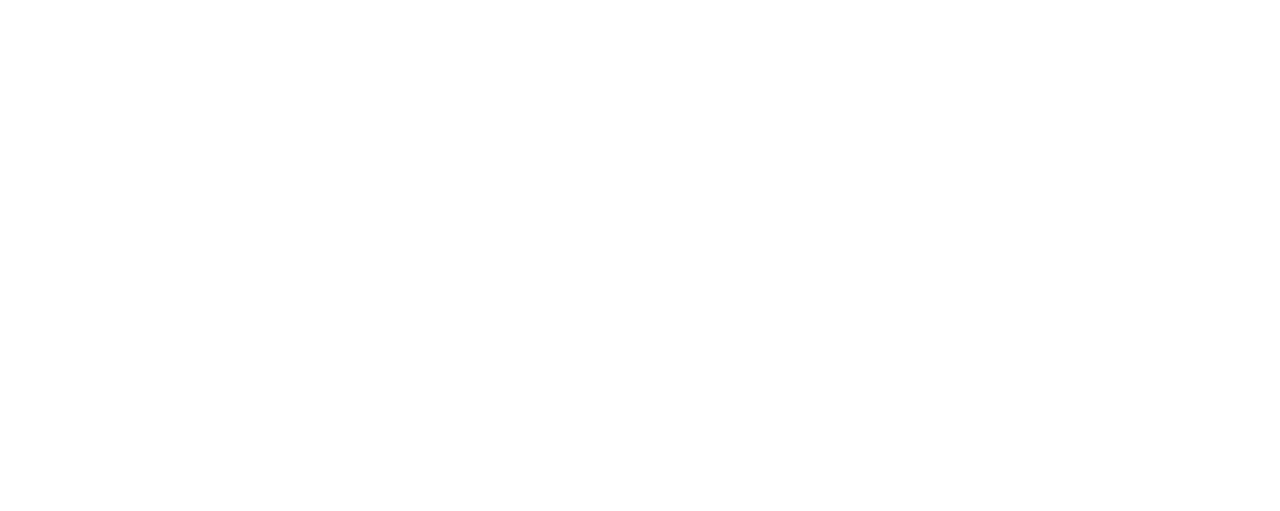
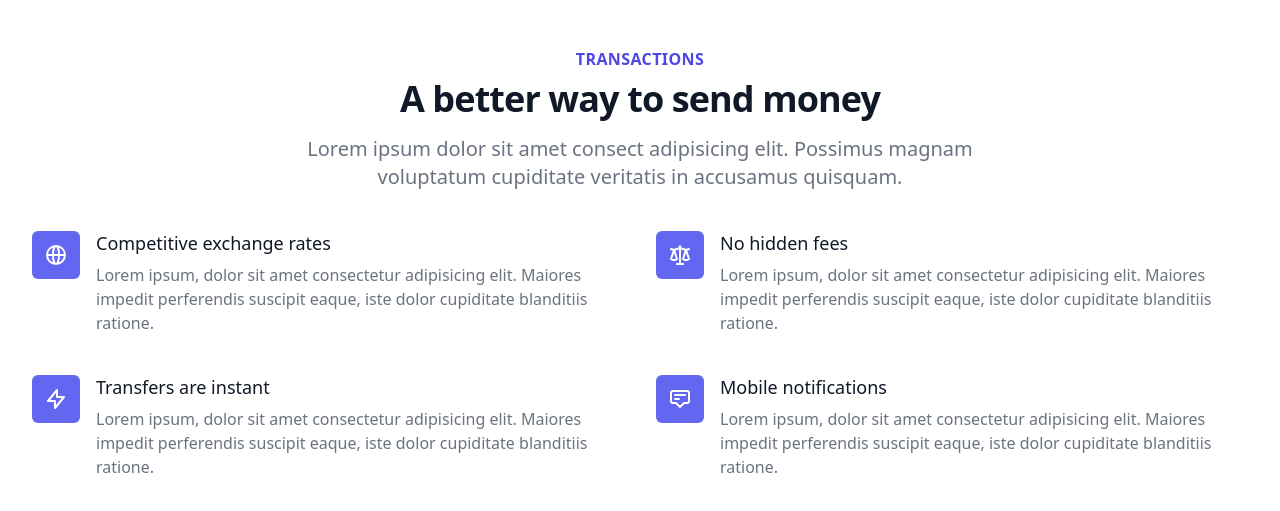
Before and after one commit to baurine/try-vite, a React app in the folder vite-tailwind/: page / in a window 1280 px wide. Shown: the part 623-1134 px from the top of the page. Before the commit the page ends 800 px from the top, so only its background shows below. Built offline with nearby package versions, Linux system fonts and the light colour scheme; the HTML template or start-up script is replaced by a standard one.

Commit message:
add a new section

```diff
--- /dev/null
+++ b/vite-tailwind/src/pages/Home/Features.tsx
@@ -0,0 +1,76 @@
+/* This example requires Tailwind CSS v2.0+ */
+import React from 'react'
+import {
+  AnnotationIcon,
+  GlobeAltIcon,
+  LightningBoltIcon,
+  ScaleIcon,
+} from '@heroicons/react/outline'
+
+const features = [
+  {
+    name: 'Competitive exchange rates',
+    description:
+      'Lorem ipsum, dolor sit amet consectetur adipisicing elit. Maiores impedit perferendis suscipit eaque, iste dolor cupiditate blanditiis ratione.',
+    icon: GlobeAltIcon,
+  },
+  {
+    name: 'No hidden fees',
+    description:
+      'Lorem ipsum, dolor sit amet consectetur adipisicing elit. Maiores impedit perferendis suscipit eaque, iste dolor cupiditate blanditiis ratione.',
+    icon: ScaleIcon,
+  },
+  {
+    name: 'Transfers are instant',
+    description:
+      'Lorem ipsum, dolor sit amet consectetur adipisicing elit. Maiores impedit perferendis suscipit eaque, iste dolor cupiditate blanditiis ratione.',
+    icon: LightningBoltIcon,
+  },
+  {
+    name: 'Mobile notifications',
+    description:
+      'Lorem ipsum, dolor sit amet consectetur adipisicing elit. Maiores impedit perferendis suscipit eaque, iste dolor cupiditate blanditiis ratione.',
+    icon: AnnotationIcon,
+  },
+]
+
+export default function Features() {
+  return (
+    <div className="py-12 bg-white">
+      <div className="max-w-7xl mx-auto px-4 sm:px-6 lg:px-8">
+        <div className="lg:text-center">
+          <h2 className="text-base text-indigo-600 font-semibold tracking-wide uppercase">
+            Transactions
+          </h2>
+          <p className="mt-2 text-3xl leading-8 font-extrabold tracking-tight text-gray-900 sm:text-4xl">
+            A better way to send money
+          </p>
+          <p className="mt-4 max-w-2xl text-xl text-gray-500 lg:mx-auto">
+            Lorem ipsum dolor sit amet consect adipisicing elit. Possimus magnam
+            voluptatum cupiditate veritatis in accusamus quisquam.
+          </p>
+        </div>
+
+        <div className="mt-10">
+          <dl className="space-y-10 md:space-y-0 md:grid md:grid-cols-2 md:gap-x-8 md:gap-y-10">
+            {features.map((feature) => (
+              <div key={feature.name} className="relative">
+                <dt>
+                  <div className="absolute flex items-center justify-center h-12 w-12 rounded-md bg-indigo-500 text-white">
+                    <feature.icon className="h-6 w-6" aria-hidden="true" />
+                  </div>
+                  <p className="ml-16 text-lg leading-6 font-medium text-gray-900">
+                    {feature.name}
+                  </p>
+                </dt>
+                <dd className="mt-2 ml-16 text-base text-gray-500">
+                  {feature.description}
+                </dd>
+              </div>
+            ))}
+          </dl>
+        </div>
+      </div>
+    </div>
+  )
+}
--- a/vite-tailwind/src/pages/Home.tsx
+++ b/vite-tailwind/src/pages/Home/Hero.tsx
@@ -10,7 +10,7 @@
   { name: 'Company', href: '#' },
 ]
 
-export default function Home() {
+export default function Hero() {
   return (
     <div className="relative bg-white overflow-hidden">
       <div className="max-w-7xl mx-auto">
--- /dev/null
+++ b/vite-tailwind/src/pages/Home/index.tsx
@@ -0,0 +1,13 @@
+import React from 'react'
+
+import Hero from './Hero'
+import Features from './Features'
+
+export default function Home() {
+  return (
+    <>
+      <Hero />
+      <Features />
+    </>
+  )
+}
```
